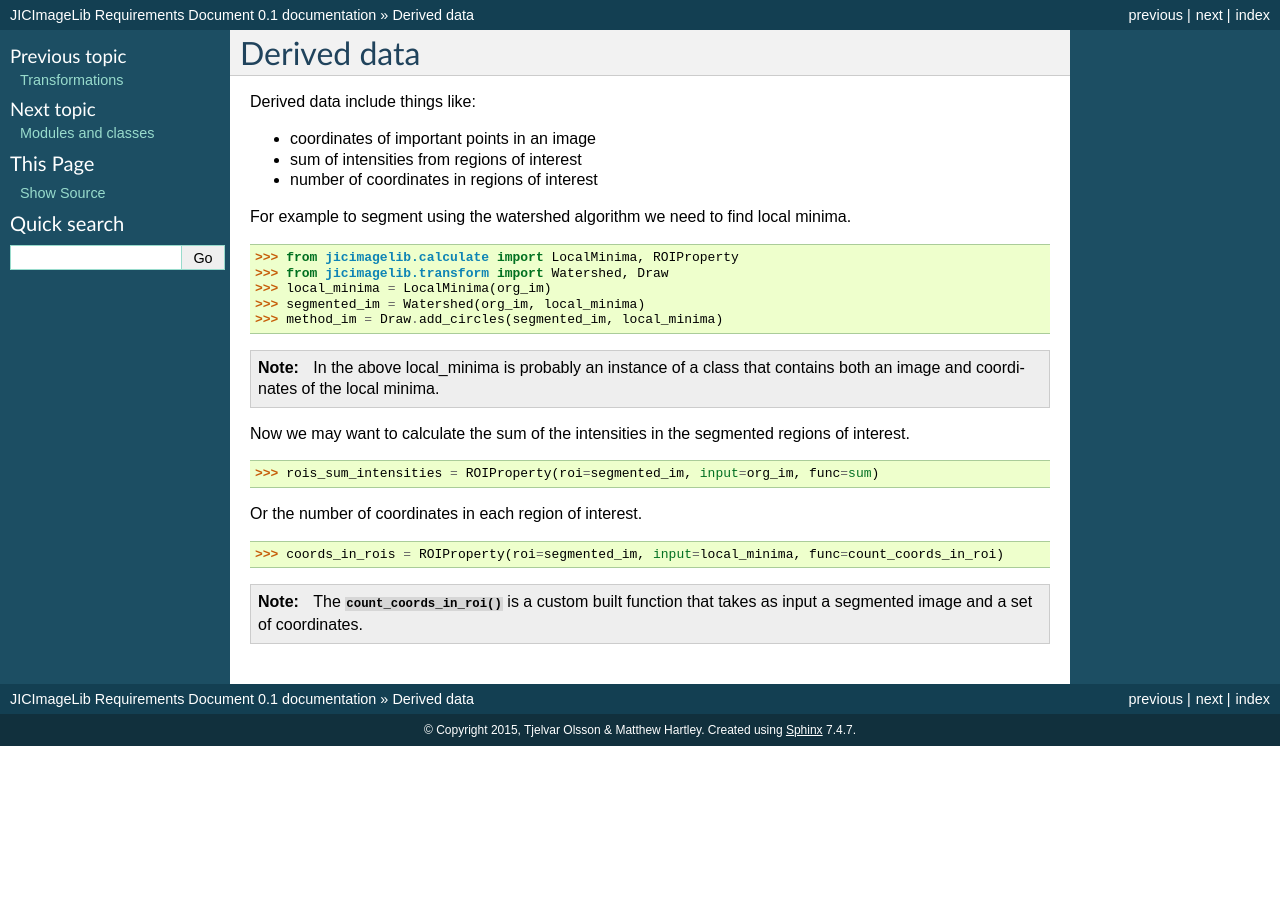
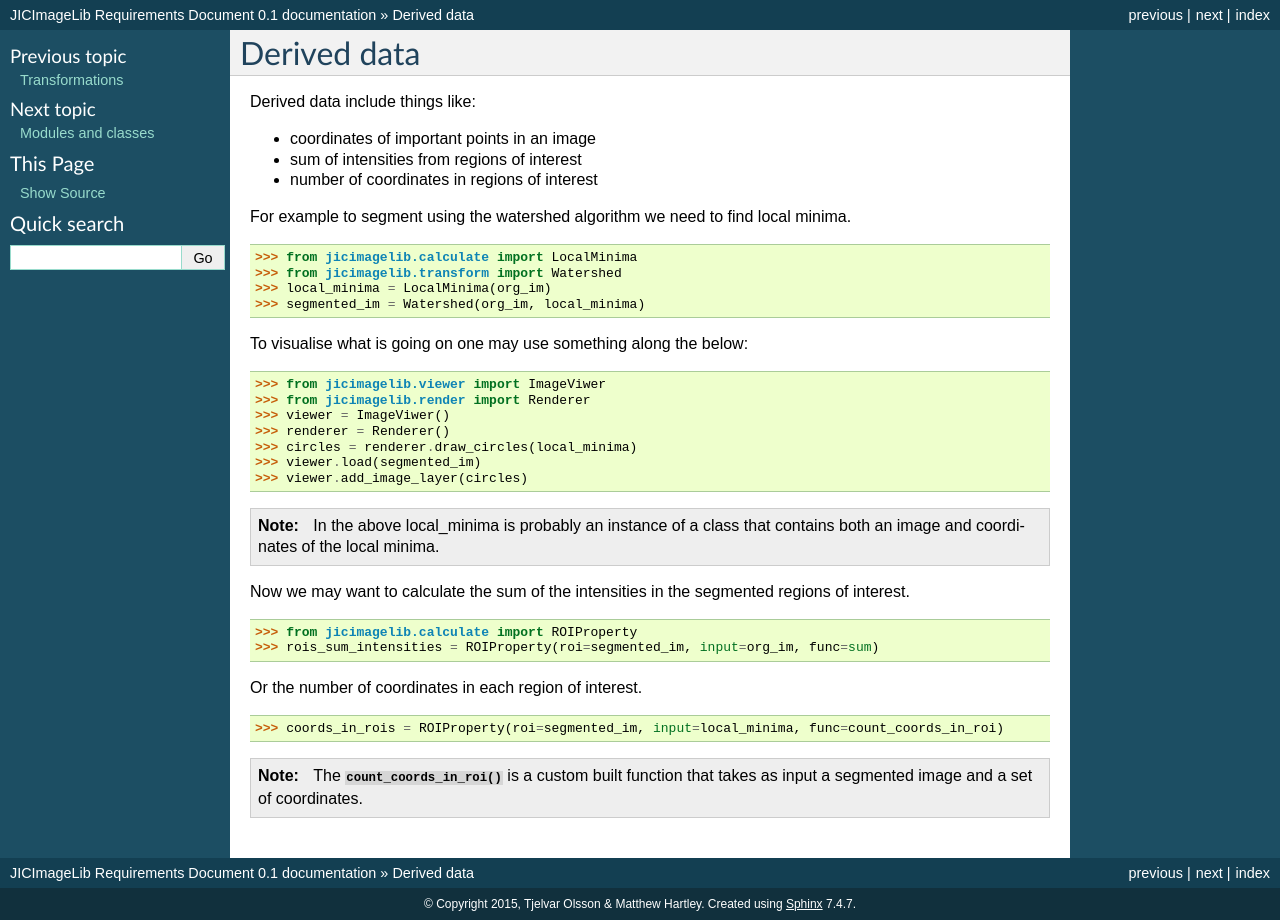
Before and after one commit to JIC-CSB/jicbioimage.core, a Sphinx documentation site: the page built from requirements/source/derived_data.rst, in a window 1280 px wide. Built offline with Sphinx 7.4.7, drawn with Linux system fonts in a browser that asks for light colours.

Commit message:
Added the idea of a jicimagelib.render module.

```diff
--- a/requirements/source/derived_data.rst
+++ b/requirements/source/derived_data.rst
@@ -12,11 +12,22 @@ minima.
 
 .. code-block:: python
 
-    >>> from jicimagelib.calculate import LocalMinima, ROIProperty
-    >>> from jicimagelib.transform import Watershed, Draw
+    >>> from jicimagelib.calculate import LocalMinima
+    >>> from jicimagelib.transform import Watershed
     >>> local_minima = LocalMinima(org_im)
     >>> segmented_im = Watershed(org_im, local_minima)
-    >>> method_im = Draw.add_circles(segmented_im, local_minima)
+
+To visualise what is going on one may use something along the below:
+
+.. code-block:: python
+
+    >>> from jicimagelib.viewer import ImageViwer
+    >>> from jicimagelib.render import Renderer
+    >>> viewer = ImageViwer()
+    >>> renderer = Renderer()
+    >>> circles = renderer.draw_circles(local_minima)
+    >>> viewer.load(segmented_im)
+    >>> viewer.add_image_layer(circles)
 
 .. note:: In the above local_minima is probably an instance of a class that
           contains both an image and coordinates of the local minima.
@@ -26,6 +37,7 @@ regions of interest.
 
 .. code-block:: python
 
+    >>> from jicimagelib.calculate import ROIProperty
     >>> rois_sum_intensities = ROIProperty(roi=segmented_im, input=org_im, func=sum)
 
 Or the number of coordinates in each region of interest.
--- a/requirements/source/modules_and_classes.rst
+++ b/requirements/source/modules_and_classes.rst
@@ -15,6 +15,9 @@ Modules
 
 :mod:`jicimagelib.calculate`
   Contain all classes used to derive data from images.
+
+:mod:`jicimagelib.render`
+  Contain all classes used to create draw annotations.
 
 Classes
 -------
```
